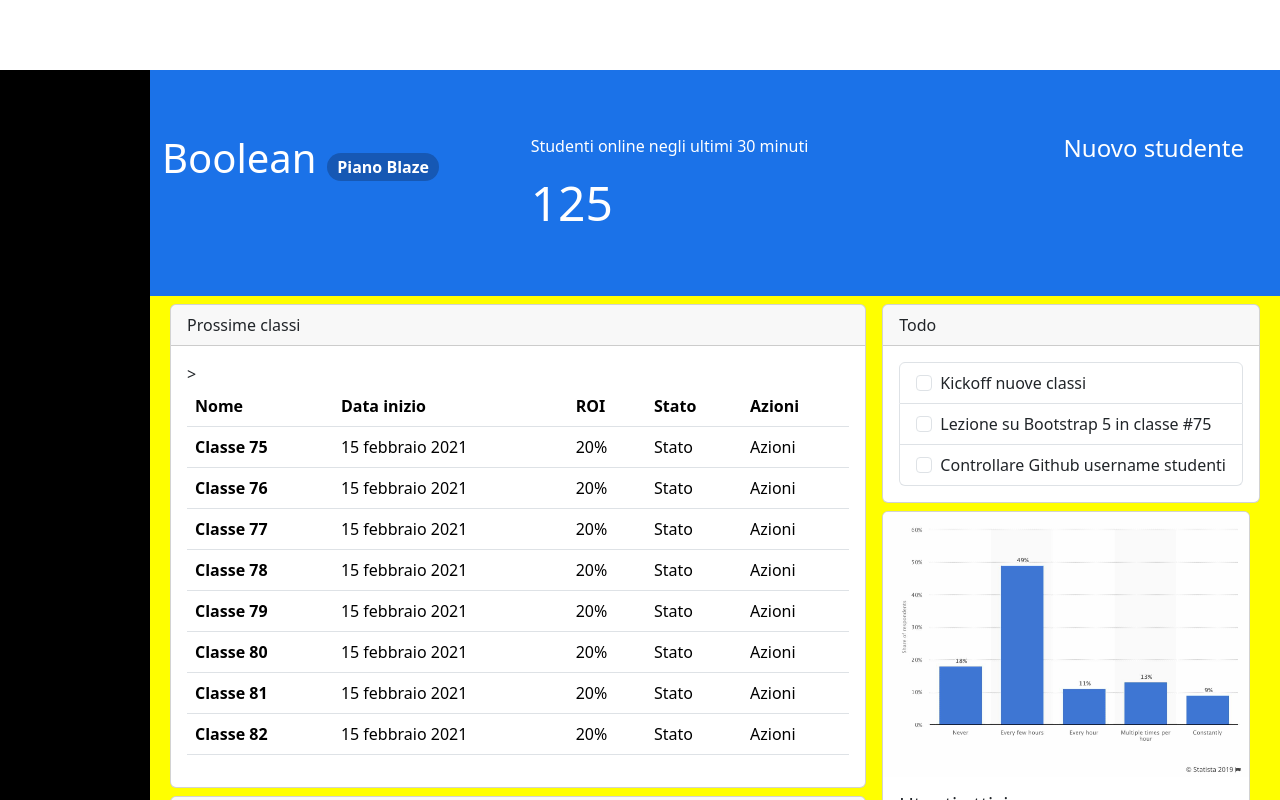
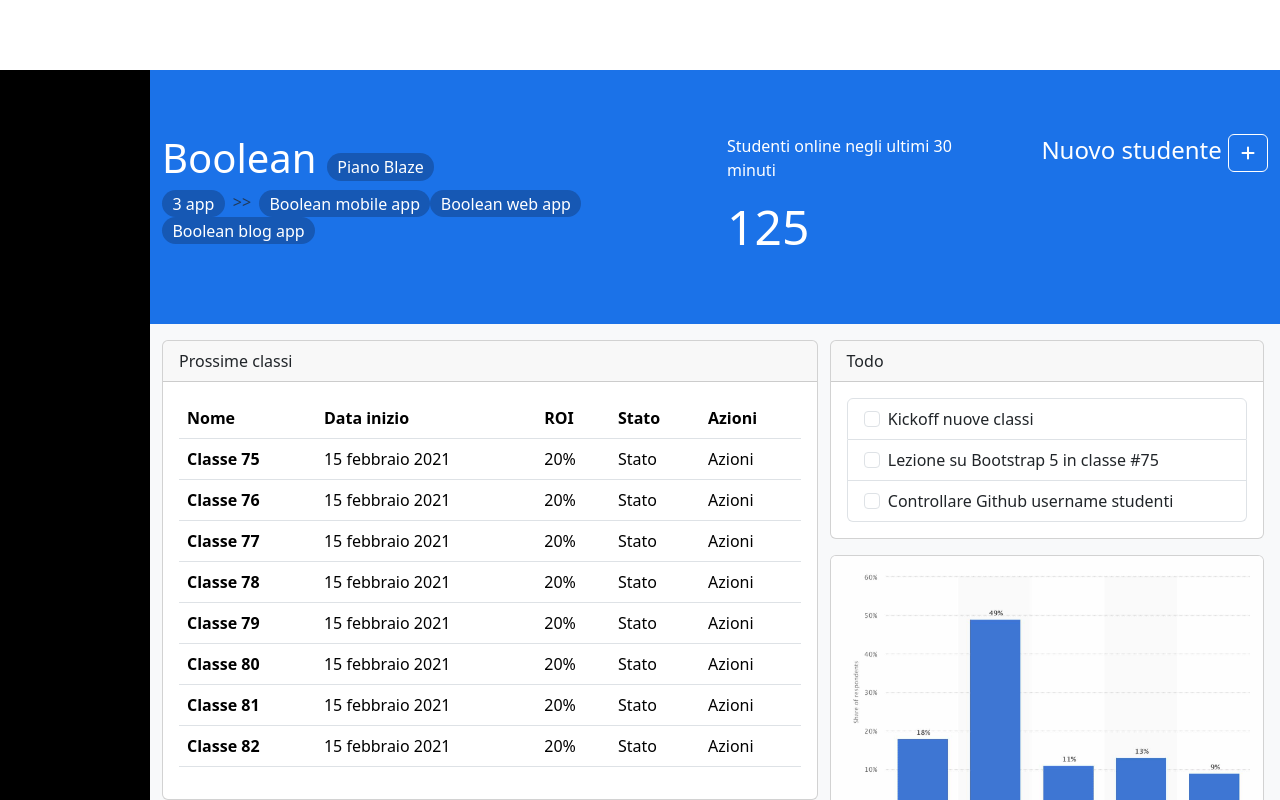
Before and after one commit to Carmine-Faella/html-css-bootstrap-dashboard, a plain HTML site: page index.html in a window 1280 px wide. Drawn offline with nearby package versions, Linux system fonts and the light colour scheme.

Commit message:
Continuazione Main

```diff
--- a/css/style.css
+++ b/css/style.css
@@ -10,15 +10,12 @@
     background-color: black;
 }
 
-.debug #cnt{
-    background-color: yellow;
-}
-
 /*Regole CSS*/
 
 :root{
     --bg-color-primary:rgb(27,114,232);
     --bg-color-secondary:rgb(22,88,180);
+    --bg-color-cnt:rgb(248,249,250);
 }
 
 header{
@@ -33,6 +30,7 @@ aside{
 #cnt{
     height: calc(100vh - 70px);
     width: calc(100% - 60px);
+    background-color:var(--bg-color-cnt) ;
 }
 
 #top-bar{
@@ -42,6 +40,8 @@ aside{
 .badgeboo{
     background-color: var(--bg-color-secondary);
 }
+
+
 
 
 
@@ -62,4 +62,12 @@ aside{
         width: calc(100% - 150px);
     }
 
+    #row-1{
+        width: 60%;
+    }
+
+    #row-2{
+        width: 40%;
+    }
+
 }
--- a/index.html
+++ b/index.html
@@ -28,14 +28,34 @@
                 <section id="top-bar" class="text-white">
 
                     <div class="container-fluid">
-                        <div class="row py-5 w-100">
-                          <div class="col-12 col-sm-4 order-sm-3 py-3 text-md-end">
-                            <h4>Nuovo studente</h4>
+                        <div class="row py-5">
+                          <div class="col-12 col-sm-3 order-sm-3 py-3 text-md-end">
+                            <h4>Nuovo studente <button class="btn border border-white" type="button" data-bs-toggle="offcanvas" data-bs-target="#offcanvasRight" aria-controls="offcanvasRight"><i class="fa-solid fa-plus text-white"></i></button>
+
+                                <div class="offcanvas offcanvas-end" tabindex="-1" id="offcanvasRight" aria-labelledby="offcanvasRightLabel">
+                                <div class="offcanvas-header">
+                                    <h5 class="offcanvas-title" id="offcanvasRightLabel">offcanvas</h5>
+                                    <button type="button" class="btn-close" data-bs-dismiss="offcanvas" aria-label="Close"></button>
                                 </div>
-                          <div class="col-12 col-sm-4 order-sm-1 py-3">
-                            <h1>Boolean <span class="badge rounded-pill text-white fs-6 badgeboo">Piano Blaze</span></h1>
+                                <div class="offcanvas-body">
+                                    ...
                                 </div>
-                          <div class="col-12 col-sm-4 order-sm-2 py-3">
+                                </div>
+                            </h4>
+                           </div>
+
+                          <div class="col-12 col-sm-6 order-sm-1 py-3">
+                            <h1>Boolean <span class="badge rounded-pill text-white fs-6 badgeboo fw-normal">Piano Blaze</span></h1>
+                            <nav style="--bs-breadcrumb-divider: '>>';" aria-label="breadcrumb">
+                                <ol class="breadcrumb">
+                                  <li class="breadcrumb-item"><span class="badge rounded-pill text-white fs-6 badgeboo fw-normal">3 app</span></li>
+                                  <li class="breadcrumb-item active" aria-current="page"><span class="badge rounded-pill text-white fs-6 badgeboo fw-normal">Boolean mobile app</span></li>
+                                  <li><span class="badge rounded-pill text-white fs-6 badgeboo fw-normal">Boolean web app</span></li>
+                                  <li><span class="badge rounded-pill text-white fs-6 badgeboo fw-normal">Boolean blog app</span></li>
+                                </ol>
+                              </nav>
+                          </div>
+                          <div class="col-12 col-sm-3 order-sm-2 py-3">
                             <p>Studenti online negli ultimi 30 minuti</p>
                             <div class="display-5">125</div>
                           </div>
@@ -48,7 +68,7 @@
 
                     <div class="container-fluid d-lg-flex">
 
-                        <div class="row flex-lg-column flex-grow-1 p-2 gy-2">
+                        <div class="row flex-lg-column g-2 pt-3" id="row-1">
 
                             <div class="col-12">
 
@@ -116,7 +136,7 @@
                                                     <td>15 febbraio 2021</td>
                                                     <td>20%</td>
                                                     <td>Stato</td>
-                                                <td>Azioni</td>>
+                                                    <td>Azioni</td>
                                                   </tr>
                                                   <tr>
                                                     <th scope="row">Classe 82</th>
@@ -133,7 +153,7 @@
 
                             </div>
 
-                            <div class="col-12">
+                            <div class="col-12 pt-2">
 
                                 <div class="card">
                                     <div class="card-header">
@@ -179,7 +199,7 @@
 
                         </div>
 
-                        <div class="row flex-lg-column p-2 gy-2">
+                        <div class="row flex-lg-column g-2 ms-lg-2 pt-3" id="row-2">
 
                             <div class="col-12">
 
@@ -207,9 +227,9 @@
 
                             </div>
 
-                            <div class="col-12">
+                            <div class="col-12 pt-2 pb-2">
 
-                                <div class="card" style="width: 23rem;">
+                                <div class="card">
                                     <img src="img/stats.jpeg" class="card-img-top" alt="stats">
                                     <div class="card-body">
                                       <h5 class="card-title">Utenti attivi</h5>
```
Lines whose indentation alone changed are shown as unchanged.
